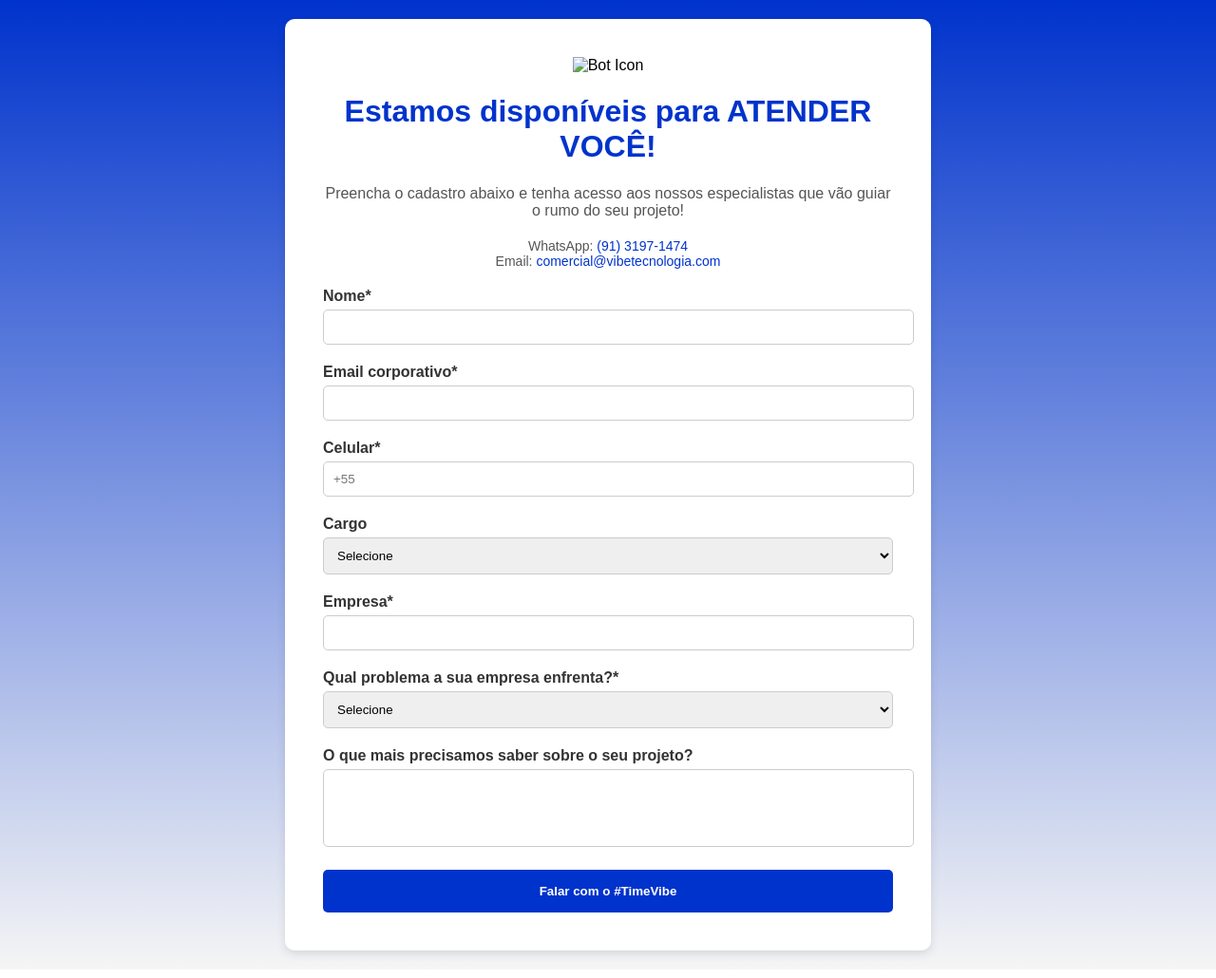
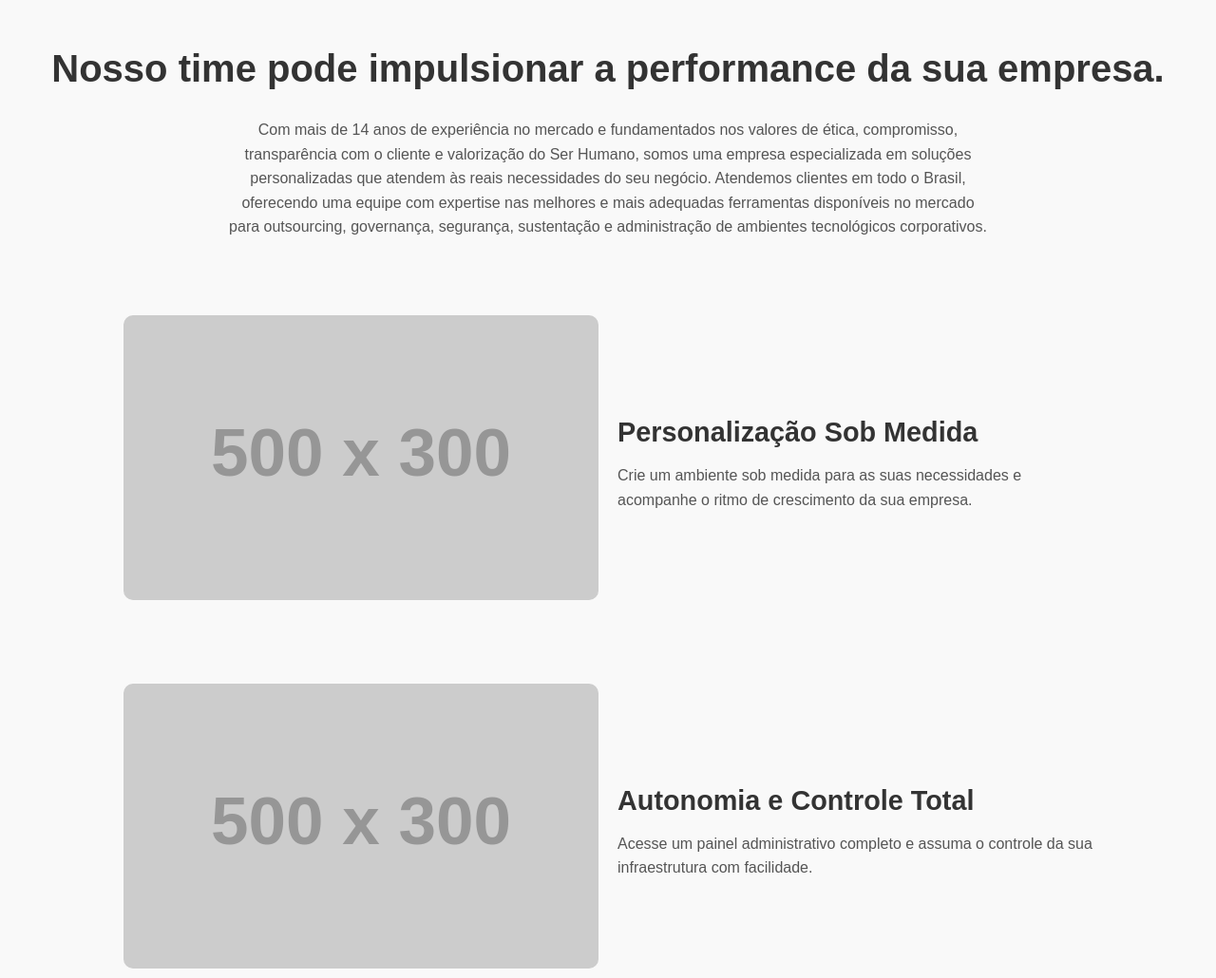
Before and after one commit to MatheusTerradasDEV/Site-HDMTI, a plain HTML site: page telas/formulário.html in a window 1280 px wide. Shown: the top 1030 px of the page at 95% size. Drawn offline with Linux system fonts and the light colour scheme; placeholder pictures from the web are drawn by us.

Commit message:
Atualização site HDMTI

```diff
--- a/styles.css
+++ b/styles.css
@@ -242,7 +242,7 @@
 }
 
 .container {
-    max-width: 1200px;
+    max-width: 1500px;
     margin: 0 auto;
 }
 
@@ -446,8 +446,8 @@ section.carousel-section {
   box-shadow: 0 4px 6px rgba(0, 0, 0, 0.1);
   border: 2px solid #e0e0e0;
   border-radius: 15px;
-  width: 300px;
-  height: 200px;
+  width: 150px;
+  height: 150px;
   display: flex;
   justify-content: center;
   align-items: center;
--- a/telas/formulário.html
+++ b/telas/formulário.html
@@ -1,168 +1,140 @@
 <!DOCTYPE html>
-<html lang="pt-br">
+<html lang="pt-BR">
 <head>
   <meta charset="UTF-8">
   <meta name="viewport" content="width=device-width, initial-scale=1.0">
-    <title>Atendimento</title>
+  <title>Seções Alternadas</title>
   <style>
-        body {
+    * {
       margin: 0;
-            font-family: Arial, sans-serif;
-            background: linear-gradient(to bottom, #0033cc, #f5f5f5);
+      padding: 0;
+      box-sizing: border-box;
     }
 
-        .container {
-            display: flex;
-            justify-content: center;
-            align-items: center;
-            min-height: 100vh;
-            padding: 20px;
+    body {
+      font-family: Arial, sans-serif;
+      background-color: #f9f9f9;
+      color: #333;
+      line-height: 1.6;
     }
 
-        .form-container {
-            background: #fff;
-            border-radius: 10px;
-            box-shadow: 0 4px 10px rgba(0, 0, 0, 0.1);
-            padding: 40px;
-            max-width: 600px;
-            width: 100%;
+    header {
+      text-align: center;
+      padding: 40px 20px;
     }
 
-        .form-header {
-            text-align: center;
+    header h1 {
+      font-size: 2.5rem;
+      color: #333;
+      margin-bottom: 20px;
     }
 
-        .form-header h1 {
-            color: #0033cc;
-        }
-
-        .form-header p {
-            margin: 10px 0;
+    header p {
+      font-size: 1rem;
+      max-width: 800px;
+      margin: 0 auto;
       color: #555;
     }
 
-        .form-header .contact-info {
-            margin-top: 20px;
-            font-size: 14px;
+    .section {
+      display: flex;
+      flex-wrap: wrap;
+      align-items: center;
+      justify-content: center;
+      padding: 40px 20px;
+      gap: 20px;
     }
 
-        .form-header .contact-info a {
-            color: #0033cc;
-            text-decoration: none;
+    .section:nth-child(even) {
+      flex-direction: row-reverse;
     }
 
-        form {
-            margin-top: 20px;
+    .text, .image {
+      flex: 1 1 500px;
+      max-width: 500px;
     }
 
-        form .form-group {
-            margin-bottom: 20px;
+    .text h2 {
+      font-size: 1.8rem;
+      margin-bottom: 10px;
     }
 
-        form label {
-            display: block;
-            margin-bottom: 5px;
-            font-weight: bold;
-            color: #333;
+    .text p {
+      font-size: 1rem;
+      color: #555;
     }
 
-        form input,
-        form select,
-        form textarea {
+    .image img {
       width: 100%;
-            padding: 10px;
-            border: 1px solid #ccc;
-            border-radius: 5px;
+      height: auto;
+      border-radius: 10px;
     }
 
-        form textarea {
-            resize: none;
+    @media (max-width: 768px) {
+      .section {
+        flex-direction: column;
       }
 
-        form button {
-            background: #0033cc;
-            color: #fff;
-            border: none;
-            padding: 15px;
-            border-radius: 5px;
-            cursor: pointer;
-            font-weight: bold;
-            width: 100%;
-            transition: background 0.3s;
+      .section:nth-child(even) {
+        flex-direction: column;
       }
-
-        form button:hover {
-            background: #0026a3;
-        }
-
-        .bot-icon {
-            text-align: center;
-            margin-bottom: 20px;
-        }
-
-        .bot-icon img {
-            width: 100px;
     }
   </style>
 </head>
 <body>
-    <div class="container">
-        <div class="form-container">
-            <div class="form-header">
-                <div class="bot-icon">
-                    <img src="bot-icon.png" alt="Bot Icon">
-                </div>
-                <h1>Estamos disponíveis para <strong>ATENDER VOCÊ!</strong></h1>
-                <p>Preencha o cadastro abaixo e tenha acesso aos nossos especialistas que vão guiar o rumo do seu projeto!</p>
-                <div class="contact-info">
+  <header>
+    <h1>Nosso time pode impulsionar a performance da sua empresa.</h1>
     <p>
-                        WhatsApp: <a href="tel:+559131971474">(91) 3197-1474</a> <br>
-                        Email: <a href="mailto:comercial@vibetecnologia.com">comercial@vibetecnologia.com</a>
+      Com mais de 14 anos de experiência no mercado e fundamentados nos valores de ética, compromisso, transparência com o cliente e valorização do Ser Humano, somos uma empresa especializada em soluções personalizadas que atendem às reais necessidades do seu negócio. Atendemos clientes em todo o Brasil, oferecendo uma equipe com expertise nas melhores e mais adequadas ferramentas disponíveis no mercado para outsourcing, governança, segurança, sustentação e administração de ambientes tecnológicos corporativos.
+    </p>
+  </header>
+
+  <section class="section">
+    <div class="text">
+      <h2>Personalização Sob Medida</h2>
+      <p>
+        Crie um ambiente sob medida para as suas necessidades e acompanhe o ritmo de crescimento da sua empresa.
       </p>
     </div>
+    <div class="image">
+      <img src="https://via.placeholder.com/500x300" alt="Imagem ilustrativa">
     </div>
-            <form>
-                <div class="form-group">
-                    <label for="nome">Nome*</label>
-                    <input type="text" id="nome" name="nome" required>
+  </section>
+
+  <section class="section">
+    <div class="image">
+      <img src="https://via.placeholder.com/500x300" alt="Imagem ilustrativa">
     </div>
-                <div class="form-group">
-                    <label for="email">Email corporativo*</label>
-                    <input type="email" id="email" name="email" required>
+    <div class="text">
+      <h2>Autonomia e Controle Total</h2>
+      <p>
+        Acesse um painel administrativo completo e assuma o controle da sua infraestrutura com facilidade.
+      </p>
     </div>
-                <div class="form-group">
-                    <label for="telefone">Celular*</label>
-                    <input type="tel" id="telefone" name="telefone" required placeholder="+55">
+  </section>
+
+  <section class="section">
+    <div class="text">
+      <h2>Maior Desempenho</h2>
+      <p>
+        Tenha maior velocidade e desempenho com tecnologias otimizadas para o seu negócio.
+      </p>
     </div>
-                <div class="form-group">
-                    <label for="cargo">Cargo</label>
-                    <select id="cargo" name="cargo">
-                        <option value="" selected>Selecione</option>
-                        <option value="gerente">Gerente</option>
-                        <option value="analista">Analista</option>
-                        <option value="outro">Outro</option>
-                    </select>
+    <div class="image">
+      <img src="https://via.placeholder.com/500x300" alt="Imagem ilustrativa">
     </div>
-                <div class="form-group">
-                    <label for="empresa">Empresa*</label>
-                    <input type="text" id="empresa" name="empresa" required>
+  </section>
+
+  <section class="section">
+    <div class="image">
+      <img src="https://via.placeholder.com/500x300" alt="Imagem ilustrativa">
     </div>
-                <div class="form-group">
-                    <label for="problema">Qual problema a sua empresa enfrenta?*</label>
-                    <select id="problema" name="problema">
-                        <option value="" selected>Selecione</option>
-                        <option value="infraestrutura">Infraestrutura</option>
-                        <option value="software">Software</option>
-                        <option value="outro">Outro</option>
-                    </select>
+    <div class="text">
+      <h2>Suporte Especializado</h2>
+      <p>
+        Contamos com uma equipe experiente para oferecer suporte e garantir que sua infraestrutura funcione sem problemas.
+      </p>
     </div>
-                <div class="form-group">
-                    <label for="detalhes">O que mais precisamos saber sobre o seu projeto?</label>
-                    <textarea id="detalhes" name="detalhes" rows="4"></textarea>
-                </div>
-                <button type="submit">Falar com o #TimeVibe</button>
-            </form>
-        </div>
-    </div>
+  </section>
 </body>
 </html>
```
Also changed, not shown: index.html (+5 -6 lines). Lines whose indentation alone changed are shown as unchanged.
